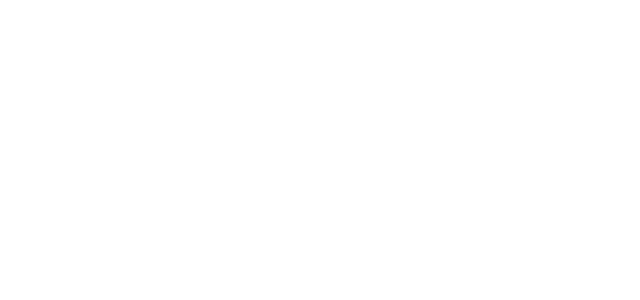
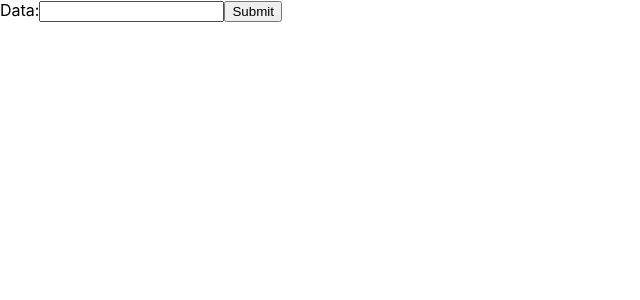
Before and after one commit to ChallyGround/ChallyGround, a React (Create React App) app in the folder frontend/: page /test in a window 1280 px wide. Before the commit this address had no page. Shown: the top 300 px of the page, without its empty margins (0-640 px from the left). Built offline with nearby package versions, Linux system fonts and the light colour scheme.

Commit message:
develop: post요청 확인

```diff
--- a/frontend/src/App.js
+++ b/frontend/src/App.js
@@ -1,13 +1,15 @@
 import logo from './logo.svg';
 import './App.css';
 import { Routes, Route } from 'react-router-dom';
-import MyPage from './pages/MyPage'; // 컴포넌트명은 대문자로 시작하는 것이 좋습니다.
+import MyPage from './pages/user/MyPage'; // 컴포넌트명은 대문자로 시작하는 것이 좋습니다.
+import TestAxios from './pages/TestAxios';
 
 function App() {
   return (
     <div>
       <Routes>
         <Route path="/" element={<MyPage />} />
+        <Route path="/test" element={<TestAxios />} />
       </Routes>
     </div>
   );
--- /dev/null
+++ b/frontend/src/pages/TestAxios.js
@@ -0,0 +1,41 @@
+import React, { useState } from 'react';
+import axios from 'axios';
+
+const TestAxios = () => {
+  const [text, setData] = useState('');
+
+
+  const handleChange = (e) => {
+    setData(e.target.value);
+  };
+
+  // 서버에 보낼 데이터 객체
+  const data = {
+    data1: text,
+    data2: 'value2',
+    data3: 'value3'
+  };
+
+  const handleSubmit = (e) => {
+    e.preventDefault();
+    axios.post('http://localhost:8080/api/data', data)
+      .then((response) => {
+        console.log('Data sent successfully:', response.data);
+      })
+      .catch((error) => {
+        console.log('Error sending data:', error);
+      });
+  };
+
+  return (
+    <form onSubmit={handleSubmit}>
+      <label>
+        Data:
+        <input type="text" value={data.data1} onChange={handleChange} />
+      </label>
+      <button type="submit">Submit</button>
+    </form>
+  );
+};
+
+export default TestAxios;
```
Also changed, not shown: frontend/src/components/Footer.js (added), frontend/src/components/LeftBar.js (added), frontend/src/components/Top.js (added), frontend/src/pages/user/MyPage.js (renamed from frontend/src/pages/MyPage.js), 1 other file (tests, documents, lock files or other folders).
